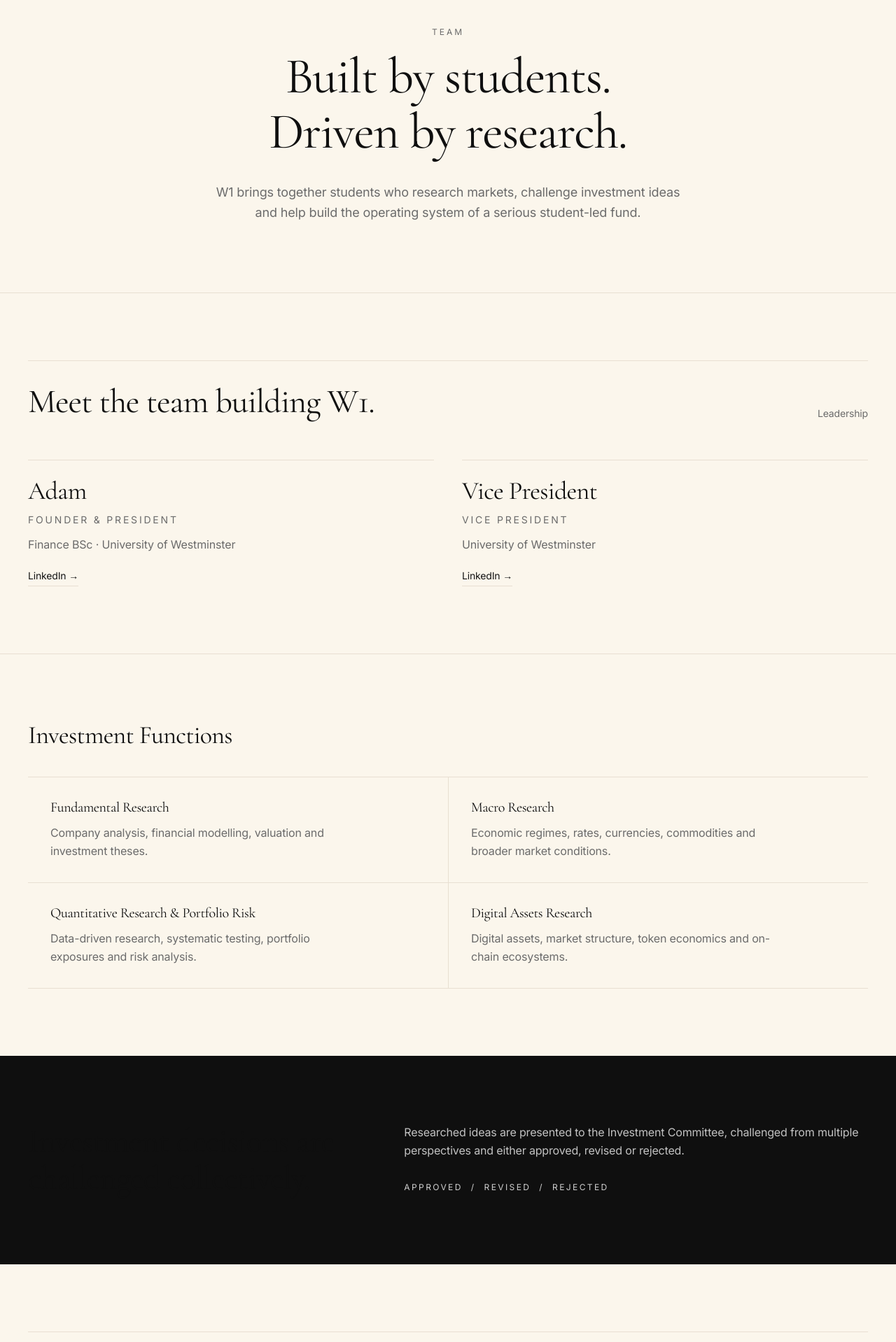
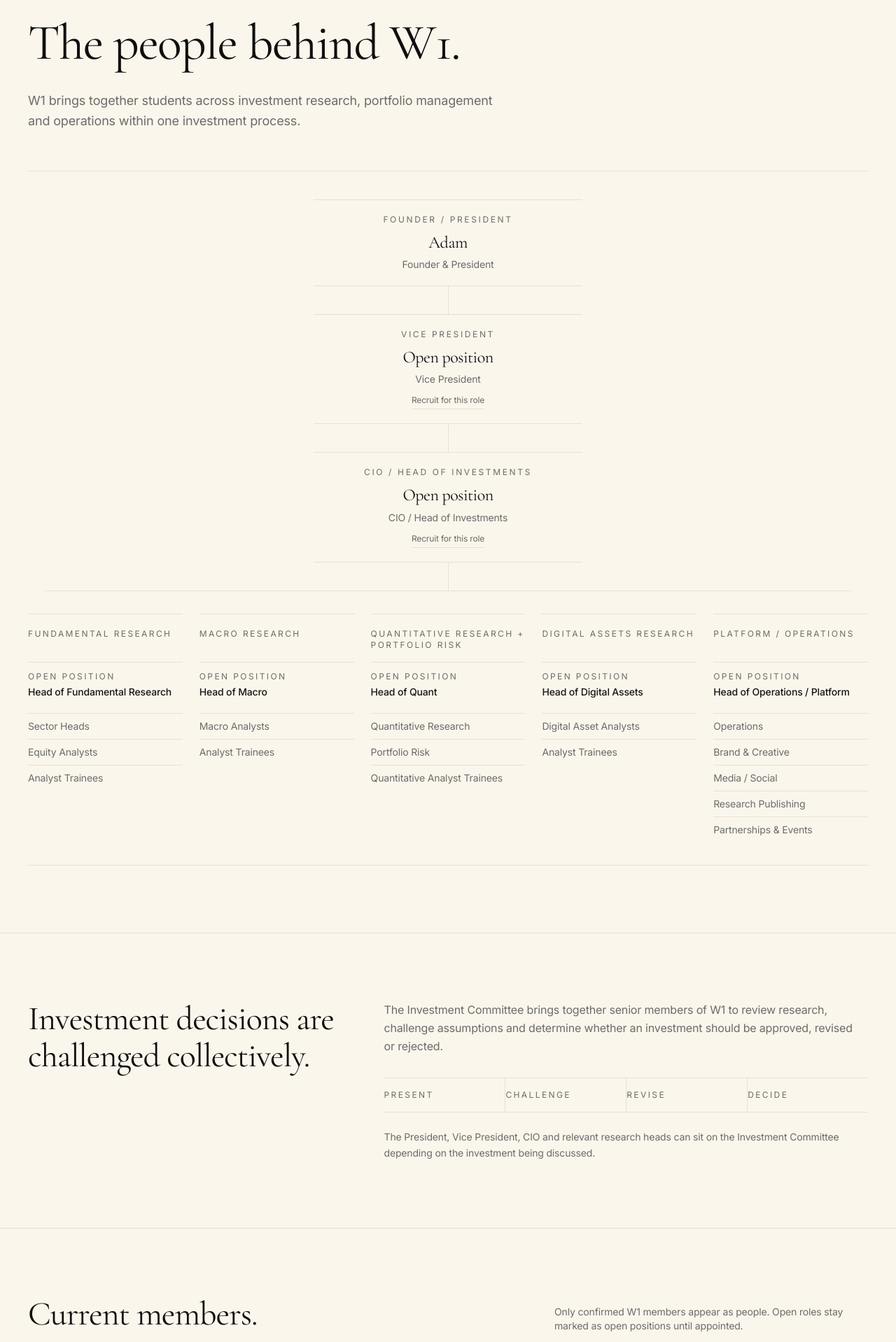
Before and after one commit to sillyboiii/w1-investments, a Next.js app: page /team in a window 1280 px wide. Shown: the part 142-2060 px from the top of the page at 70% size. Built offline with nearby package versions, Linux system fonts and the light colour scheme.

Commit message:
Redesign team page organisational structure

```diff
--- a/src/app/team/page.tsx
+++ b/src/app/team/page.tsx
@@ -1,143 +1,252 @@
 "use client";
 
 import { motion } from "framer-motion";
+import Link from "next/link";
 import { Navbar } from "@/components/layout/Navbar";
 import { Footer } from "@/components/layout/Footer";
 import { Button } from "@/components/ui/Button";
 
 const leadership = [
   {
+    label: "Founder / President",
     name: "Adam",
     role: "Founder & President",
-    detail: "Finance BSc · University of Westminster",
+    status: "filled",
   },
   {
-    name: "Vice President",
+    label: "Vice President",
+    name: "Open position",
     role: "Vice President",
-    detail: "University of Westminster",
+    status: "open",
+  },
+  {
+    label: "CIO / Head of Investments",
+    name: "Open position",
+    role: "CIO / Head of Investments",
+    status: "open",
   },
 ];
 
-const functions = [
+const researchFunctions = [
   {
     name: "Fundamental Research",
-    description: "Company analysis, financial modelling, valuation and investment theses.",
+    lead: "Head of Fundamental Research",
+    roles: ["Sector Heads", "Equity Analysts", "Analyst Trainees"],
   },
   {
     name: "Macro Research",
-    description: "Economic regimes, rates, currencies, commodities and broader market conditions.",
+    lead: "Head of Macro",
+    roles: ["Macro Analysts", "Analyst Trainees"],
   },
   {
-    name: "Quantitative Research & Portfolio Risk",
-    description: "Data-driven research, systematic testing, portfolio exposures and risk analysis.",
+    name: "Quantitative Research + Portfolio Risk",
+    lead: "Head of Quant",
+    roles: ["Quantitative Research", "Portfolio Risk", "Quantitative Analyst Trainees"],
   },
   {
     name: "Digital Assets Research",
-    description: "Digital assets, market structure, token economics and on-chain ecosystems.",
+    lead: "Head of Digital Assets",
+    roles: ["Digital Asset Analysts", "Analyst Trainees"],
   },
 ];
+
+const platformRoles = [
+  "Head of Operations / Platform",
+  "Operations",
+  "Brand & Creative",
+  "Media / Social",
+  "Research Publishing",
+  "Partnerships & Events",
+];
+
+function OpenPosition({ title }: { title: string }) {
+  return (
+    <Link
+      href="/join"
+      className="block border-t border-border pt-3 text-sm text-muted transition-colors hover:text-ink"
+    >
+      <span className="block text-xs uppercase tracking-[0.2em] text-muted">Open position</span>
+      <span className="mt-1 block font-medium text-foreground">{title}</span>
+    </Link>
+  );
+}
+
+function LeadershipNode({ item }: { item: (typeof leadership)[number] }) {
+  return (
+    <div className="mx-auto w-full max-w-sm border-y border-border bg-background py-5 text-center">
+      <p className="text-xs uppercase tracking-[0.22em] text-muted">{item.label}</p>
+      <h3 className="mt-3 text-2xl font-serif tracking-tight text-ink">{item.name}</h3>
+      <p className="mt-2 text-sm text-muted">{item.role}</p>
+      {item.status === "open" && (
+        <Link href="/join" className="mt-3 inline-block border-b border-border pb-1 text-xs text-muted hover:border-ink hover:text-ink">
+          Recruit for this role
+        </Link>
+      )}
+    </div>
+  );
+}
+
+function Connector() {
+  return <div className="mx-auto h-10 w-px bg-border" />;
+}
 
 export default function TeamPage() {
   return (
     <div className="flex min-h-full flex-col">
       <Navbar />
-      <main className="flex-1">
-        <section className="relative min-h-[70vh] overflow-hidden bg-background pt-28 md:pt-32">
+      <main className="flex-1 bg-background">
+        <section className="pt-28 md:pt-32 pb-10 md:pb-14">
           <div className="mx-auto max-w-7xl px-6 md:px-8 lg:px-10">
             <motion.div
-              initial={{ opacity: 0, y: 40 }}
+              initial={{ opacity: 0, y: 32 }}
               animate={{ opacity: 1, y: 0 }}
-              transition={{ duration: 1, ease: "easeOut" }}
-              className="relative z-10 mx-auto flex min-h-[48vh] max-w-5xl flex-col items-center justify-center text-center"
+              transition={{ duration: 0.9, ease: "easeOut" }}
+              className="max-w-4xl"
             >
-              <p className="mb-4 text-xs uppercase tracking-[0.25em] text-muted">Team</p>
+              <p className="mb-5 text-xs uppercase tracking-[0.25em] text-muted">Team</p>
               <h1 className="text-4xl md:text-6xl lg:text-7xl font-serif tracking-tight leading-[0.98] text-ink">
-                Built by students.
-                <br />
-                Driven by research.
+                The people behind W1.
               </h1>
-              <p className="mt-8 max-w-2xl text-base md:text-lg text-muted leading-relaxed">
-                W1 brings together students who research markets, challenge investment ideas and help build the operating system of a serious student-led fund.
+              <p className="mt-7 max-w-2xl text-base md:text-lg text-muted leading-relaxed">
+                W1 brings together students across investment research, portfolio management and operations within one investment process.
               </p>
             </motion.div>
           </div>
         </section>
 
-        <section className="border-t border-border bg-background py-16 md:py-24">
-          <div className="mx-auto max-w-7xl px-6 md:px-8 lg:px-10">
-            <div className="mb-14 flex flex-col justify-between gap-8 border-t border-border pt-8 md:flex-row md:items-end">
-              <h2 className="text-3xl md:text-5xl font-serif tracking-tight leading-[1.05] max-w-3xl">
-                Meet the team building W1.
-              </h2>
-              <div className="text-sm text-muted">Leadership</div>
+        <section className="pb-16 md:pb-24">
+          <div className="mx-auto max-w-[92rem] px-6 md:px-8 lg:px-10">
+            <div className="hidden lg:block border-y border-border py-10">
+              <div className="mx-auto max-w-5xl">
+                {leadership.map((item, index) => (
+                  <div key={item.label}>
+                    <LeadershipNode item={item} />
+                    {index < leadership.length - 1 && <Connector />}
+                  </div>
+                ))}
+              </div>
+
+              <Connector />
+              <div className="mx-auto h-px max-w-6xl bg-border" />
+              <div className="grid grid-cols-5 gap-6 pt-8">
+                {researchFunctions.map((group) => (
+                  <div key={group.name} className="border-t border-border pt-5">
+                    <p className="min-h-12 text-xs uppercase tracking-[0.2em] text-muted">{group.name}</p>
+                    <OpenPosition title={group.lead} />
+                    <div className="mt-5 space-y-2 text-sm text-muted">
+                      {group.roles.map((role) => (
+                        <div key={role} className="border-t border-border pt-2">{role}</div>
+                      ))}
+                    </div>
+                  </div>
+                ))}
+                <div className="border-t border-border pt-5">
+                  <p className="min-h-12 text-xs uppercase tracking-[0.2em] text-muted">Platform / Operations</p>
+                  <OpenPosition title={platformRoles[0]} />
+                  <div className="mt-5 space-y-2 text-sm text-muted">
+                    {platformRoles.slice(1).map((role) => (
+                      <div key={role} className="border-t border-border pt-2">{role}</div>
+                    ))}
+                  </div>
+                </div>
+              </div>
             </div>
 
-            <div className="grid grid-cols-1 gap-10 md:grid-cols-2">
-              {leadership.map((member) => (
-                <article key={member.name} className="border-t border-border pt-6">
-                  <h3 className="text-3xl md:text-4xl font-serif tracking-tight leading-none">
-                    {member.name}
-                  </h3>
-                  <p className="mt-3 text-sm uppercase tracking-[0.2em] text-muted">{member.role}</p>
-                  <p className="mt-3 text-muted">{member.detail}</p>
-                  <a className="mt-5 inline-block border-b border-border pb-1 text-sm hover:border-ink" href="#">
-                    LinkedIn →
-                  </a>
-                </article>
-              ))}
+            <div className="lg:hidden space-y-4 border-y border-border py-6">
+              <details open className="border-t border-border pt-4 first:border-t-0 first:pt-0">
+                <summary className="cursor-pointer list-none text-sm uppercase tracking-[0.2em] text-muted">Leadership</summary>
+                <div className="mt-5 space-y-5">
+                  {leadership.map((item) => <LeadershipNode key={item.label} item={item} />)}
+                </div>
+              </details>
+
+              <details className="border-t border-border pt-4">
+                <summary className="cursor-pointer list-none text-sm uppercase tracking-[0.2em] text-muted">Investment Function</summary>
+                <div className="mt-5 space-y-6">
+                  {researchFunctions.map((group) => (
+                    <div key={group.name} className="border-t border-border pt-4">
+                      <h3 className="font-serif text-xl tracking-tight">{group.name}</h3>
+                      <OpenPosition title={group.lead} />
+                      <div className="mt-4 space-y-2 text-sm text-muted">
+                        {group.roles.map((role) => <div key={role}>{role}</div>)}
+                      </div>
+                    </div>
+                  ))}
+                </div>
+              </details>
+
+              <details className="border-t border-border pt-4">
+                <summary className="cursor-pointer list-none text-sm uppercase tracking-[0.2em] text-muted">Platform / Operations</summary>
+                <div className="mt-5 space-y-2 text-sm text-muted">
+                  {platformRoles.map((role, index) => (
+                    index === 0 ? <OpenPosition key={role} title={role} /> : <div key={role}>{role}</div>
+                  ))}
+                </div>
+              </details>
             </div>
           </div>
         </section>
 
-        <section className="bg-background py-16 md:py-24 border-t border-border">
+        <section className="border-t border-border py-16 md:py-24">
           <div className="mx-auto max-w-7xl px-6 md:px-8 lg:px-10">
-            <h2 className="text-2xl md:text-4xl font-serif tracking-tight mb-10">
-              Investment Functions
-            </h2>
-            <div className="grid grid-cols-1 md:grid-cols-2 border-y border-border">
-              {functions.map((item, index) => (
-                <div
-                  key={item.name}
-                  className={`py-7 md:p-8 ${index % 2 === 1 ? "md:border-l" : ""} ${index > 1 ? "md:border-t" : ""} border-border`}
-                >
-                  <h3 className="text-lg md:text-xl font-serif tracking-tight mb-3">{item.name}</h3>
-                  <p className="text-muted leading-relaxed max-w-md">{item.description}</p>
-                </div>
-              ))}
-            </div>
-          </div>
-        </section>
-
-        <section className="bg-ink text-white py-16 md:py-24">
-          <div className="mx-auto max-w-7xl px-6 md:px-8 lg:px-10">
-            <div className="grid grid-cols-1 md:grid-cols-[1fr_1.4fr] gap-10 md:gap-16">
+            <div className="grid grid-cols-1 md:grid-cols-[0.9fr_1.4fr] gap-10 md:gap-16">
               <h2 className="text-3xl md:text-5xl font-serif tracking-tight leading-[1.05]">
                 Investment decisions are challenged collectively.
               </h2>
               <div>
-                <p className="text-white/75 leading-relaxed mb-8">
-                  Researched ideas are presented to the Investment Committee, challenged from multiple perspectives and either approved, revised or rejected.
+                <p className="text-muted leading-relaxed mb-8 max-w-2xl">
+                  The Investment Committee brings together senior members of W1 to review research, challenge assumptions and determine whether an investment should be approved, revised or rejected.
                 </p>
-                <div className="flex flex-wrap gap-3 text-xs uppercase tracking-[0.2em] text-white/80">
-                  <span>Approved</span>
-                  <span>/</span>
-                  <span>Revised</span>
-                  <span>/</span>
-                  <span>Rejected</span>
+                <div className="grid grid-cols-2 md:grid-cols-4 border-y border-border text-xs uppercase tracking-[0.2em] text-muted">
+                  {['Present', 'Challenge', 'Revise', 'Decide'].map((step, index) => (
+                    <div key={step} className={`py-4 ${index > 0 ? 'md:border-l' : ''} border-border`}>
+                      {step}
+                    </div>
+                  ))}
                 </div>
+                <p className="mt-6 text-sm text-muted leading-relaxed max-w-2xl">
+                  The President, Vice President, CIO and relevant research heads can sit on the Investment Committee depending on the investment being discussed.
+                </p>
               </div>
             </div>
           </div>
         </section>
 
-        <section className="bg-background py-16 md:py-24">
+        <section className="border-t border-border py-16 md:py-24">
           <div className="mx-auto max-w-7xl px-6 md:px-8 lg:px-10">
-            <div className="border-t border-border pt-10">
+            <div className="mb-12 flex flex-col justify-between gap-8 md:flex-row md:items-end">
+              <h2 className="text-3xl md:text-5xl font-serif tracking-tight leading-[1.05] max-w-3xl">
+                Current members.
+              </h2>
+              <p className="max-w-md text-sm text-muted">
+                Only confirmed W1 members appear as people. Open roles stay marked as open positions until appointed.
+              </p>
+            </div>
+
+            <div className="grid grid-cols-1 md:grid-cols-3 gap-8">
+              <details className="group border-y border-border py-5">
+                <summary className="cursor-pointer list-none">
+                  <div className="aspect-[4/5] bg-stone-200" />
+                  <h3 className="mt-5 text-3xl font-serif tracking-tight">Adam</h3>
+                  <p className="mt-2 text-xs uppercase tracking-[0.2em] text-muted">Founder & President</p>
+                  <p className="mt-2 text-sm text-muted">Leadership</p>
+                </summary>
+                <div className="mt-6 space-y-3 border-t border-border pt-5 text-sm text-muted leading-relaxed">
+                  <p>Founder & President of W1.</p>
+                  <p>University: University of Westminster</p>
+                  <p>Course: Finance BSc</p>
+                  <p>Research interests and selected W1 research will be added once available.</p>
+                  <a className="inline-block border-b border-border pb-1 hover:border-ink hover:text-ink" href="#">LinkedIn</a>
+                </div>
+              </details>
+            </div>
+
+            <div className="mt-16 border-t border-border pt-10">
               <h2 className="text-3xl md:text-5xl font-serif tracking-tight mb-6">Help build W1.</h2>
               <p className="text-muted mb-8 max-w-2xl">
                 Fundamental · Macro · Quant · Digital Assets · Platform / Operations
               </p>
-              <Button href="/join" variant="primary">Explore Opportunities →</Button>
+              <Button href="/join" variant="primary">Explore Opportunities</Button>
             </div>
           </div>
         </section>
```
